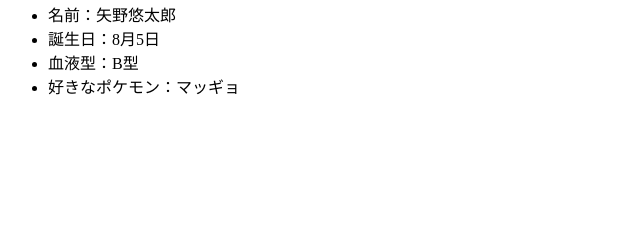
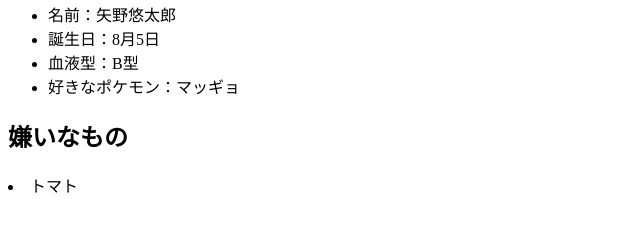
Before and after one commit to yanoyutaro/ds-pro, a plain HTML site: page index.html in a window 1280 px wide. Shown: the part 87-318 px from the top of the page, without its empty margins (0-640 px from the left). Drawn offline with Linux system fonts and the light colour scheme.

Commit message:
嫌いなものを追記

```diff
--- a/index.html
+++ b/index.html
@@ -19,5 +19,9 @@
             <li>好きなポケモン：マッギョ</li>
 
         </ul>
+
+        <h2>嫌いなもの</h2>
+        <li>トマト</li>
+
     </body>
 </html>
```
